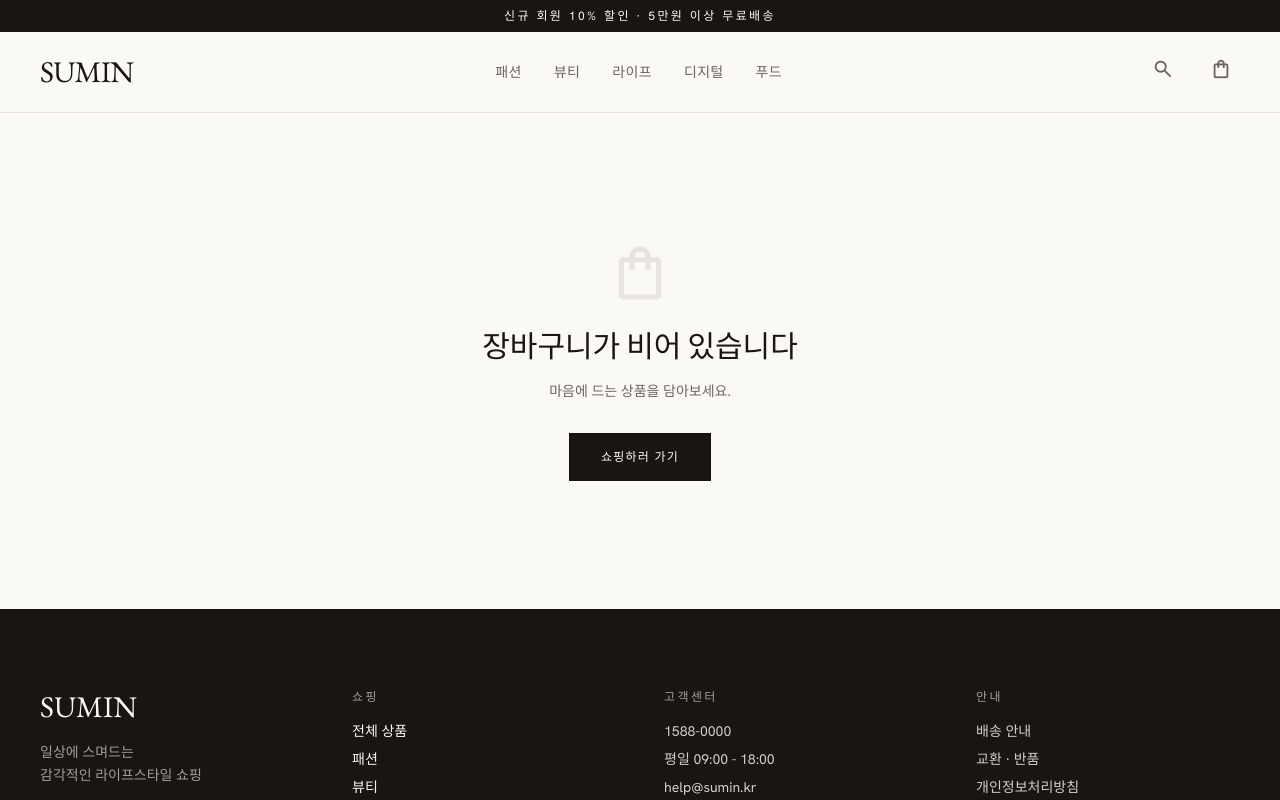
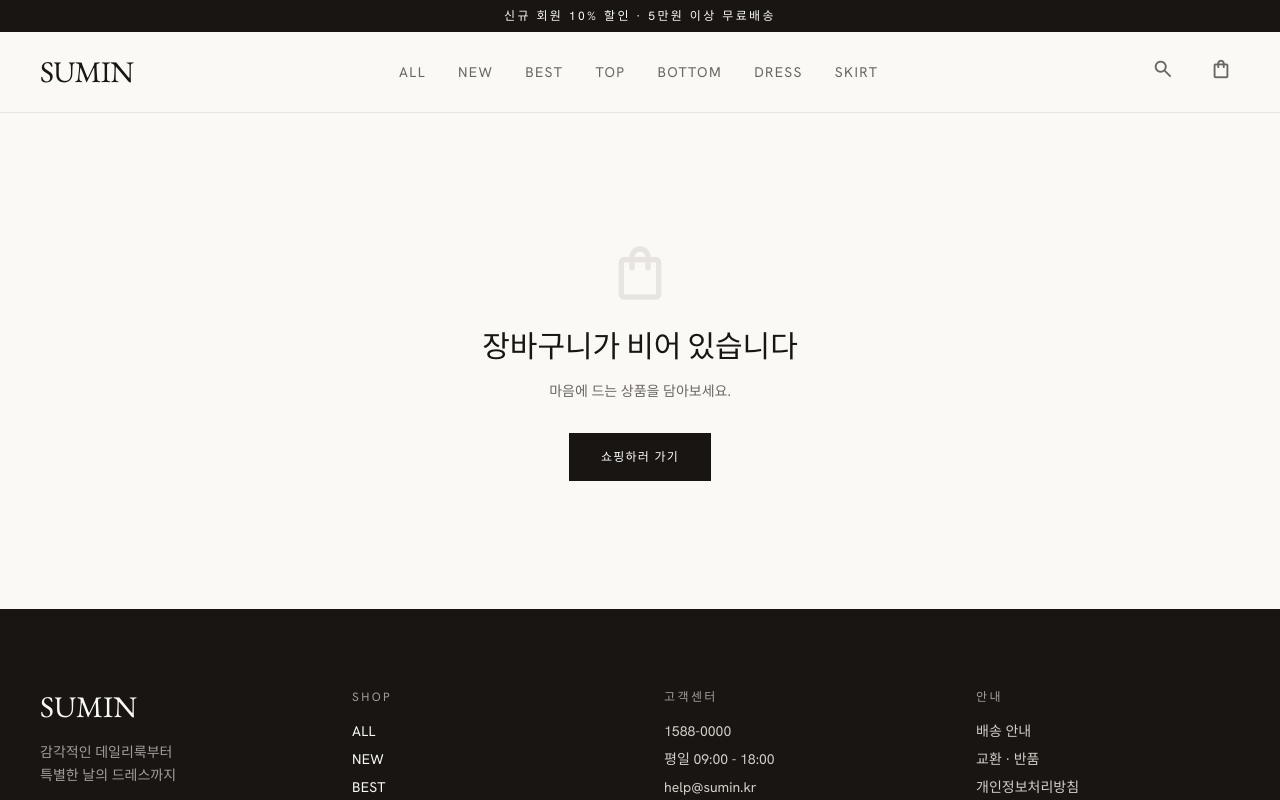
Before and after one commit to jaeohsumin-max/-, a React (Vite) app: page /cart in a window 1280 px wide. Shown: the top 800 px of the page. Built offline with nearby package versions, Linux system fonts and the light colour scheme.

Commit message:
Switch categories to clothing labels (ALL, NEW, BEST, TOP, BOTTOM, DRESS, SKIRT).

```diff
--- a/src/components/Footer.jsx
+++ b/src/components/Footer.jsx
@@ -1,4 +1,5 @@
 import { Link } from "react-router-dom";
+import { CATEGORIES, getCategoryPath } from "../data/products";
 
 export default function Footer() {
   return (
@@ -8,45 +9,26 @@ export default function Footer() {
           <div className="md:col-span-1">
             <p className="font-serif text-3xl mb-4">SUMIN</p>
             <p className="text-sm text-[#a39e98] leading-relaxed">
-              일상에 스며드는
+              감각적인 데일리룩부터
               <br />
-              감각적인 라이프스타일 쇼핑
+              특별한 날의 드레스까지
             </p>
           </div>
           <div>
             <h3 className="text-xs tracking-[0.2em] uppercase mb-4 text-[#a39e98]">
-              쇼핑
+              Shop
             </h3>
             <ul className="space-y-2 text-sm">
-              <li>
-                <Link to="/shop" className="hover:text-white transition-colors">
-                  전체 상품
-                </Link>
-              </li>
-              <li>
-                <Link
-                  to="/shop/fashion"
-                  className="hover:text-white transition-colors"
-                >
-                  패션
-                </Link>
-              </li>
-              <li>
-                <Link
-                  to="/shop/beauty"
-                  className="hover:text-white transition-colors"
-                >
-                  뷰티
-                </Link>
-              </li>
-              <li>
-                <Link
-                  to="/shop/life"
-                  className="hover:text-white transition-colors"
-                >
-                  라이프
-                </Link>
-              </li>
+              {CATEGORIES.map((cat) => (
+                <li key={cat.id}>
+                  <Link
+                    to={getCategoryPath(cat.id)}
+                    className="hover:text-white transition-colors tracking-wide uppercase"
+                  >
+                    {cat.label}
+                  </Link>
+                </li>
+              ))}
             </ul>
           </div>
           <div>
--- a/src/components/Header.jsx
+++ b/src/components/Header.jsx
@@ -1,6 +1,6 @@
 import { Link, NavLink, useNavigate } from "react-router-dom";
 import { useCart } from "../context/CartContext";
-import { CATEGORIES } from "../data/products";
+import { CATEGORIES, getCategoryPath } from "../data/products";
 
 export default function Header() {
   const { itemCount } = useCart();
@@ -21,13 +21,14 @@ export default function Header() {
             SUMIN
           </Link>
 
-          <nav className="hidden lg:flex items-center gap-8">
-            {CATEGORIES.filter((c) => c.id !== "all").map((cat) => (
+          <nav className="hidden lg:flex items-center gap-6 xl:gap-8">
+            {CATEGORIES.map((cat) => (
               <NavLink
                 key={cat.id}
-                to={`/shop/${cat.id}`}
+                to={getCategoryPath(cat.id)}
+                end={cat.id === "all"}
                 className={({ isActive }) =>
-                  `text-sm tracking-wide transition-colors ${
+                  `text-xs xl:text-sm tracking-widest uppercase transition-colors ${
                     isActive
                       ? "text-[#181512] font-medium border-b border-[#181512] pb-0.5"
                       : "text-[#6b6560] hover:text-[#181512]"
@@ -67,18 +68,17 @@ export default function Header() {
       </div>
 
       <div className="lg:hidden border-t border-[#e8e4df] overflow-x-auto">
-        <div className="flex gap-6 px-5 py-3 min-w-max">
-          <NavLink
-            to="/shop"
-            className="text-xs tracking-widest uppercase text-[#6b6560] whitespace-nowrap"
-          >
-            전체
-          </NavLink>
-          {CATEGORIES.filter((c) => c.id !== "all").map((cat) => (
+        <div className="flex gap-5 px-5 py-3 min-w-max">
+          {CATEGORIES.map((cat) => (
             <NavLink
               key={cat.id}
-              to={`/shop/${cat.id}`}
-              className="text-xs tracking-widest uppercase text-[#6b6560] whitespace-nowrap hover:text-[#181512]"
+              to={getCategoryPath(cat.id)}
+              end={cat.id === "all"}
+              className={({ isActive }) =>
+                `text-xs tracking-widest uppercase whitespace-nowrap ${
+                  isActive ? "text-[#181512] font-medium" : "text-[#6b6560]"
+                }`
+              }
             >
               {cat.label}
             </NavLink>
--- a/src/data/products.js
+++ b/src/data/products.js
@@ -1,17 +1,18 @@
 export const CATEGORIES = [
-  { id: "all", label: "전체" },
-  { id: "fashion", label: "패션" },
-  { id: "beauty", label: "뷰티" },
-  { id: "life", label: "라이프" },
-  { id: "digital", label: "디지털" },
-  { id: "food", label: "푸드" },
+  { id: "all", label: "ALL" },
+  { id: "new", label: "NEW" },
+  { id: "best", label: "BEST" },
+  { id: "top", label: "TOP" },
+  { id: "bottom", label: "BOTTOM" },
+  { id: "dress", label: "DRESS" },
+  { id: "skirt", label: "SKIRT" },
 ];
 
 export const PRODUCTS = [
   {
     id: "p1",
     name: "울 블렌드 오버코트",
-    category: "fashion",
+    category: "top",
     price: 289000,
     originalPrice: 359000,
     rating: 4.8,
@@ -30,7 +31,7 @@ export const PRODUCTS = [
   {
     id: "p2",
     name: "캐시미어 터틀넥",
-    category: "fashion",
+    category: "top",
     price: 89000,
     originalPrice: null,
     rating: 4.6,
@@ -47,183 +48,183 @@ export const PRODUCTS = [
   },
   {
     id: "p3",
-    name: "레더 크로스백",
-    category: "fashion",
-    price: 168000,
-    originalPrice: 198000,
-    rating: 4.9,
-    reviews: 203,
+    name: "린넨 오버셔츠",
+    category: "top",
+    price: 78000,
+    originalPrice: 98000,
+    rating: 4.7,
+    reviews: 156,
     badge: "SALE",
     description:
-      "천연 가죽 소재의 미니멀 크로스백. 13인치 노트북 수납 가능, 데일리·출근 모두 어울립니다.",
+      "통기성 좋은 린넨 혼방. 여름 레이어드나 단독 착용 모두 어울리는 오버핏 셔츠입니다.",
     images: [
-      "https://images.unsplash.com/photo-1548039185-6e6278714f77?w=800&q=80",
+      "https://images.unsplash.com/photo-1596755094514-f87e34085b2b?w=800&q=80",
     ],
-    sizes: ["FREE"],
-    colors: ["브라운", "블랙"],
-    stock: 15,
+    sizes: ["S", "M", "L", "XL"],
+    colors: ["화이트", "베이지", "스카이"],
+    stock: 31,
   },
   {
     id: "p4",
-    name: "하이드레이팅 세럼 50ml",
-    category: "beauty",
-    price: 42000,
+    name: "실크 미디 드레스",
+    category: "dress",
+    price: 168000,
     originalPrice: null,
-    rating: 4.7,
-    reviews: 512,
+    rating: 4.9,
+    reviews: 203,
     badge: "BEST",
     description:
-      "히알루론산 3종 복합 + 나이아신아마이드. 끈적임 없이 촉촉하게 스며드는 데일리 세럼입니다.",
+      "은은한 광택의 실크 혼방 원단. 바디 라인을 살린 미디 기장의 데이트·하객룩 원피스입니다.",
     images: [
-      "https://images.unsplash.com/photo-1620916564558-83132637ac5a?w=800&q=80",
+      "https://images.unsplash.com/photo-1595777457583-95e059d581b5?w=800&q=80",
     ],
-    sizes: ["50ml"],
-    colors: [],
-    stock: 120,
+    sizes: ["S", "M", "L"],
+    colors: ["블랙", "샴페인", "로즈"],
+    stock: 18,
   },
   {
     id: "p5",
-    name: "벨벳 립 틴트 세트",
-    category: "beauty",
-    price: 36000,
-    originalPrice: 45000,
+    name: "플리츠 미니 스커트",
+    category: "skirt",
+    price: 68000,
+    originalPrice: 82000,
     rating: 4.5,
-    reviews: 278,
+    reviews: 98,
     badge: null,
     description:
-      "벨벳 마무리 4컬러 구성. 입술 건조함 없이 선명한 발색이 오래 유지됩니다.",
+      "잔잔한 플리츠 디테일. 허리 밴딩으로 편안하며 캐주얼부터 오피스룩까지 활용 가능합니다.",
     images: [
-      "https://images.unsplash.com/photo-1596462502278-27bfdc403348?w=800&q=80",
+      "https://images.unsplash.com/photo-1583498276836-2a896f8bf6b5?w=800&q=80",
     ],
-    sizes: ["4종 세트"],
-    colors: ["로지", "누드", "코랄", "버건디"],
+    sizes: ["S", "M", "L"],
+    colors: ["블랙", "네이비", "카키"],
+    stock: 45,
+  },
+  {
+    id: "p6",
+    name: "와이드 슬랙스",
+    category: "bottom",
+    price: 98000,
+    originalPrice: null,
+    rating: 4.6,
+    reviews: 167,
+    badge: "NEW",
+    description:
+      "드레이핑감 있는 텐셀 혼방. 와이드 핏으로 다리 라인을 슬림하게 연출하는 데일리 슬랙스입니다.",
+    images: [
+      "https://images.unsplash.com/photo-1594633312681-425c7b97ccd1?w=800&q=80",
+    ],
+    sizes: ["S", "M", "L", "XL"],
+    colors: ["차콜", "블랙", "베이지"],
+    stock: 52,
+  },
+  {
+    id: "p7",
+    name: "코튼 맨투맨",
+    category: "top",
+    price: 52000,
+    originalPrice: null,
+    rating: 4.4,
+    reviews: 234,
+    badge: null,
+    description:
+      "기모 없는 라이트웨이트 코튼. 부드러운 안감과 여유로운 실루엣의 데일리 맨투맨입니다.",
+    images: [
+      "https://images.unsplash.com/photo-1556821840-3a63f95609a7?w=800&q=80",
+    ],
+    sizes: ["S", "M", "L", "XL"],
+    colors: ["그레이", "오트밀", "블랙"],
     stock: 67,
   },
   {
-    id: "p6",
-    name: "아로마 디퓨저 & 리필",
-    category: "life",
-    price: 58000,
-    originalPrice: null,
-    rating: 4.4,
-    reviews: 156,
-    badge: "NEW",
+    id: "p8",
+    name: "하이웨이스트 데님",
+    category: "bottom",
+    price: 89000,
+    originalPrice: 109000,
+    rating: 4.7,
+    reviews: 312,
+    badge: "SALE",
     description:
-      "천연 에센셜 오일 블렌드. 거실·침실 20㎡ 기준 8주 사용, 리필 1회 포함 패키지입니다.",
+      "탄탄한 12oz 데님. 하이웨이스트로 다리를 길어 보이게 하는 스트레이트 핏 팬츠입니다.",
     images: [
-      "https://images.unsplash.com/photo-1602928321679-560bb453f190?w=800&q=80",
+      "https://images.unsplash.com/photo-1542272604-787c3835535d?w=800&q=80",
     ],
-    sizes: ["200ml"],
-    colors: ["화이트 머스크", "시트러스", "라벤더"],
+    sizes: ["S", "M", "L", "XL"],
+    colors: ["인디고", "라이트블루", "블랙"],
     stock: 38,
   },
   {
-    id: "p7",
-    name: "세라믹 머그 2P 세트",
-    category: "life",
-    price: 32000,
+    id: "p9",
+    name: "오버사이즈 블레이저",
+    category: "top",
+    price: 198000,
+    originalPrice: 248000,
+    rating: 4.8,
+    reviews: 189,
+    badge: "BEST",
+    description:
+      "구조적인 어깨 라인의 오버핏 블레이저. 출근룩·데이트룩 모두 완성하는 시그니처 아우터입니다.",
+    images: [
+      "https://images.unsplash.com/photo-1591369822096-ffd140ec948f?w=800&q=80",
+    ],
+    sizes: ["S", "M", "L"],
+    colors: ["블랙", "베이지", "그레이"],
+    stock: 22,
+  },
+  {
+    id: "p10",
+    name: "크롭 니트 가디건",
+    category: "top",
+    price: 62000,
     originalPrice: null,
-    rating: 4.6,
-    reviews: 94,
+    rating: 4.5,
+    reviews: 145,
     badge: null,
     description:
-      "핸드메이드 세라믹. 전자레인지·식기세척기 사용 가능, 미니멀한 무광 마감입니다.",
+      "크롭 기장의 라운드 니트 가디건. 레이어드에 최적이며 봄·가을 시즌 필수 아이템입니다.",
     images: [
-      "https://images.unsplash.com/photo-1514228742587-6b1558fcca0d?w=800&q=80",
+      "https://images.unsplash.com/photo-1434389677669-e08b4cac3105?w=800&q=80",
     ],
-    sizes: ["350ml x 2"],
-    colors: ["크림", "세이지", "테라코타"],
-    stock: 55,
+    sizes: ["S", "M", "L"],
+    colors: ["크림", "핑크", "민트"],
+    stock: 41,
   },
   {
-    id: "p8",
-    name: "린넨 테이블 러너",
-    category: "life",
-    price: 45000,
-    originalPrice: 52000,
-    rating: 4.3,
-    reviews: 41,
-    badge: "SALE",
+    id: "p11",
+    name: "랩 원피스",
+    category: "dress",
+    price: 128000,
+    originalPrice: null,
+    rating: 4.8,
+    reviews: 276,
+    badge: "BEST",
     description:
-      "유럽산 린넨 100%. 식탁 위 분위기를 살려주는 내추럴 홈 데코 아이템입니다.",
+      "허리 랩 디테일로 체형 보완. 플레어 실루엣이 우아한 분위기를 연출하는 롱 원피스입니다.",
     images: [
-      "https://images.unsplash.com/photo-1615874959472-a9a072c566db?w=800&q=80",
+      "https://images.unsplash.com/photo-1572804013309-59aaffbc1f8f?w=800&q=80",
     ],
-    sizes: ["45x180cm", "45x220cm"],
-    colors: ["내추럴", "올리브"],
+    sizes: ["S", "M", "L"],
+    colors: ["버건디", "네이비", "올리브"],
     stock: 29,
   },
   {
-    id: "p9",
-    name: "노이즈캔슬링 이어폰",
-    category: "digital",
-    price: 199000,
-    originalPrice: 249000,
-    rating: 4.8,
-    reviews: 891,
-    badge: "BEST",
-    description:
-      "액티브 노이즈 캔슬링, 30시간 재생. IPX5 방수, 멀티 페어링 지원 무선 이어폰입니다.",
-    images: [
-      "https://images.unsplash.com/photo-1590658268037-6bf12165a8df?w=800&q=80",
-    ],
-    sizes: ["FREE"],
-    colors: ["화이트", "블랙", "실버"],
-    stock: 88,
-  },
-  {
-    id: "p10",
-    name: "무선 충전 스탠드",
-    category: "digital",
-    price: 49000,
+    id: "p12",
+    name: "A라인 롱 스커트",
+    category: "skirt",
+    price: 72000,
     originalPrice: null,
-    rating: 4.5,
-    reviews: 167,
-    badge: null,
-    description:
-      "15W 고속 충전, 아이폰·갤럭시·에어팟 동시 충전. 알루미늄 베이스로 안정적인 거치감.",
-    images: [
-      "https://images.unsplash.com/photo-1591290619762-c588a1e82624?w=800&q=80",
-    ],
-    sizes: ["FREE"],
-    colors: ["실버", "스페이스 그레이"],
-    stock: 73,
-  },
-  {
-    id: "p11",
-    name: "유기농 그래놀라 3종",
-    category: "food",
-    price: 24000,
-    originalPrice: null,
-    rating: 4.7,
-    reviews: 334,
-    badge: "BEST",
-    description:
-      "국내산 귀리·견과류. 설탕 무첨가, 아침 시리얼·요거트 토핑으로 인기 있는 건강 간식입니다.",
-    images: [
-      "https://images.unsplash.com/photo-1517686469429-8bdb88b9f907?w=800&q=80",
-    ],
-    sizes: ["300g x 3"],
-    colors: [],
-    stock: 200,
-  },
-  {
-    id: "p12",
-    name: "스페셜티 원두 200g",
-    category: "food",
-    price: 18000,
-    originalPrice: null,
-    rating: 4.9,
-    reviews: 445,
+    rating: 4.6,
+    reviews: 198,
     badge: "NEW",
     description:
-      "에티오피아 예가체프 G1. 밝은 산미와 플로럴 노트, 핸드 드립·에스프레소 모두 추천합니다.",
+      "자연스러운 A라인 실루엣. 무릎 아래 기장으로 체형 커버에 탁월한 롱 스커트입니다.",
     images: [
-      "https://images.unsplash.com/photo-1559056199-641a0ac8b55c?w=800&q=80",
+      "https://images.unsplash.com/photo-1583498276836-2a896f8bf6b5?w=800&q=80",
     ],
-    sizes: ["200g", "500g"],
-    colors: ["원두", "분쇄"],
-    stock: 150,
+    sizes: ["S", "M", "L"],
+    colors: ["블랙", "브라운", "카키"],
+    stock: 36,
   },
 ];
 
@@ -231,8 +232,14 @@ export function getProductById(id) {
   return PRODUCTS.find((p) => p.id === id);
 }
 
+export function getCategoryPath(categoryId) {
+  return categoryId === "all" ? "/shop" : `/shop/${categoryId}`;
+}
+
 export function getProductsByCategory(category) {
   if (!category || category === "all") return PRODUCTS;
+  if (category === "new") return PRODUCTS.filter((p) => p.badge === "NEW");
+  if (category === "best") return PRODUCTS.filter((p) => p.badge === "BEST");
   return PRODUCTS.filter((p) => p.category === category);
 }
 
```
Also changed, not shown: src/page/HomePage.jsx (+12 -11 lines), src/page/ShopPage.jsx (+4 -3 lines).
